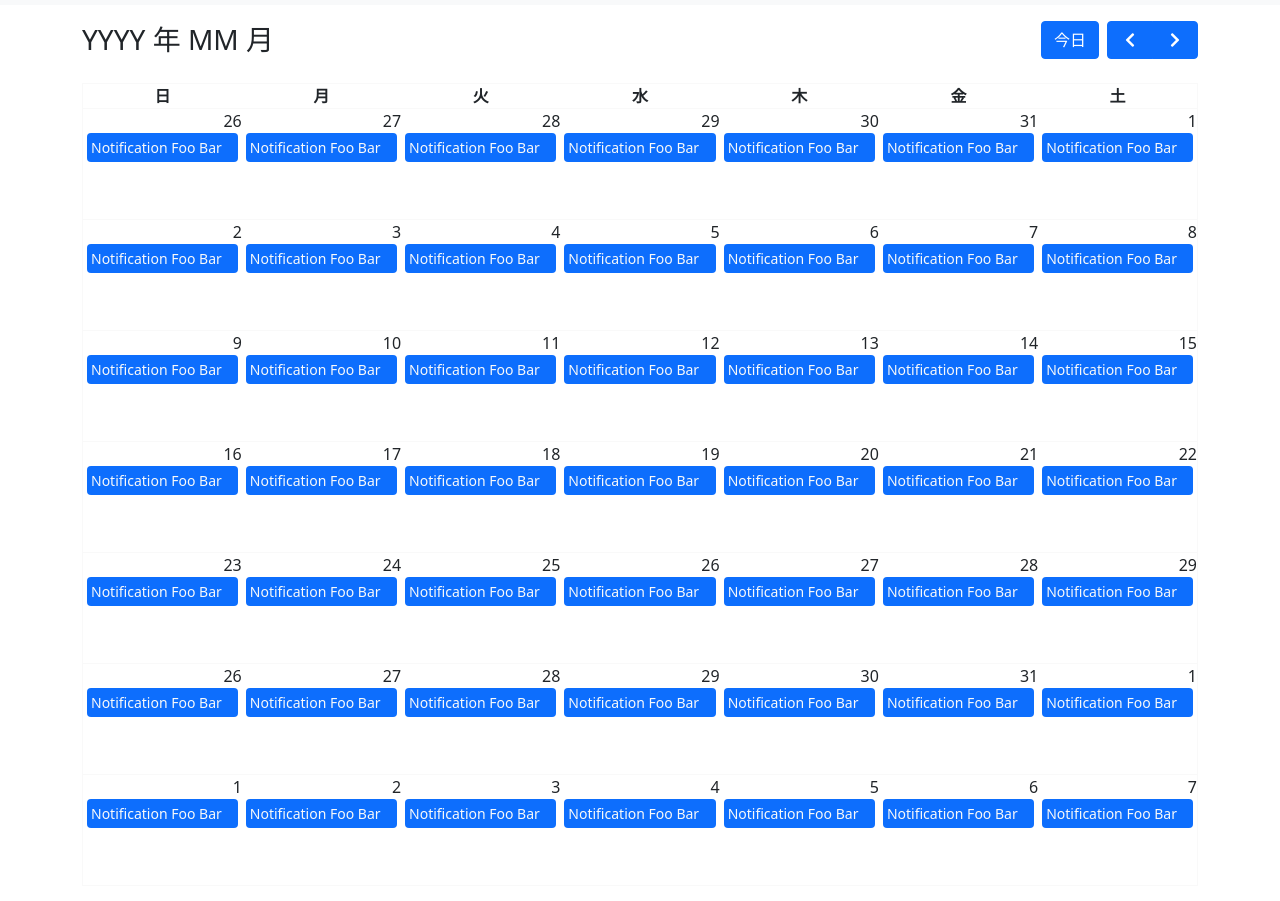
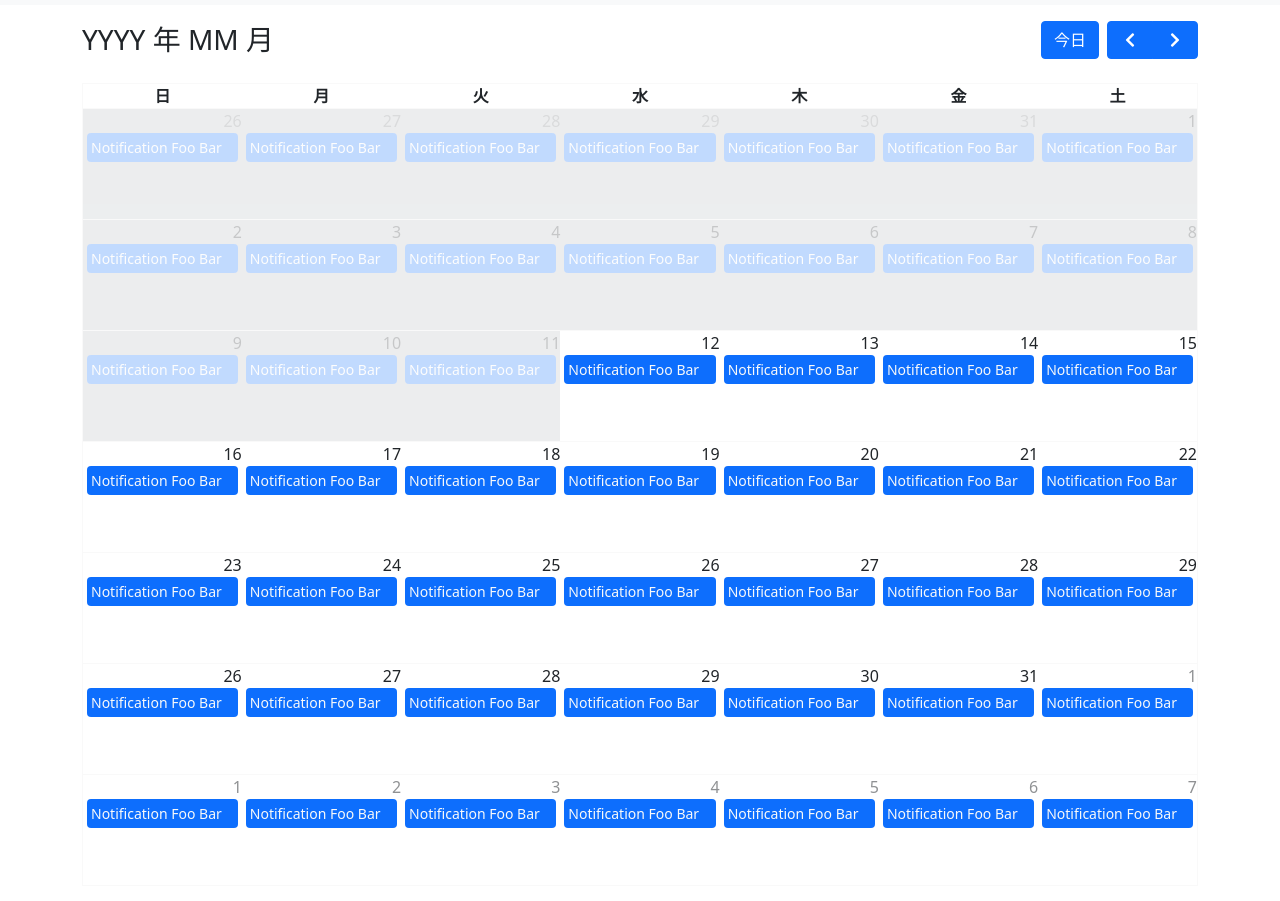
Before and after one commit to yuu-eguci/bootstrap-5.1-study, a plain HTML site: page index.html in a window 1280 px wide. Shown: the part 51-952 px from the top of the page. Drawn offline with nearby package versions, Linux system fonts and the light colour scheme.

Commit message:
🤡 Style for passed date

```diff
--- a/index.html
+++ b/index.html
@@ -146,9 +146,9 @@
         <tbody style="border: #f9f9f9 1px solid;">
           <tr>
             <td data-date="2020-01-26" class="p-0">
-              <div class="position-relative" style="min-height: 110px;">
-                <a href="./application.html?d=2020-01-26" class="stretched-link"></a>
-                <div class="text-end">26</div>
+              <div class="position-relative bg-secondary bg-opacity-50 opacity-25" style="min-height: 110px;"> <!-- Set .bg-secondary .bg-opacity-50 .opacity-25 to indicate this date has passed. -->
+                <!-- <a href="./application.html?d=2020-01-26" class="stretched-link"></a> Remove stretched link for passed date. -->
+                <div class="text-end opacity-50">26</div> <!-- Set .opacity-50 to indicate this date is out of "this month". -->
                 <div class="bg-primary text-light rounded mx-1 small p-1">
                   <div class="overflow-hidden" style="white-space: nowrap;">
                     Notification Foo Bar
@@ -157,9 +157,9 @@
               </div>
             </td>
             <td data-date="2020-01-27" class="p-0">
-              <div class="position-relative" style="min-height: 110px;">
-                <a href="./application.html?d=2020-01-27" class="stretched-link"></a>
-                <div class="text-end">27</div>
+              <div class="position-relative bg-secondary bg-opacity-50 opacity-25" style="min-height: 110px;"> <!-- Set .bg-secondary .bg-opacity-50 .opacity-25 to indicate this date has passed. -->
+                <!-- <a href="./application.html?d=2020-01-27" class="stretched-link"></a> Remove stretched link for passed date. -->
+                <div class="text-end opacity-50">27</div> <!-- Set .opacity-50 to indicate this date is out of "this month". -->
                 <div class="bg-primary text-light rounded mx-1 small p-1">
                   <div class="overflow-hidden" style="white-space: nowrap;">
                     Notification Foo Bar
@@ -168,9 +168,9 @@
               </div>
             </td>
             <td data-date="2020-01-28" class="p-0">
-              <div class="position-relative" style="min-height: 110px;">
-                <a href="./application.html?d=2020-01-28" class="stretched-link"></a>
-                <div class="text-end">28</div>
+              <div class="position-relative bg-secondary bg-opacity-50 opacity-25" style="min-height: 110px;"> <!-- Set .bg-secondary .bg-opacity-50 .opacity-25 to indicate this date has passed. -->
+                <!-- <a href="./application.html?d=2020-01-28" class="stretched-link"></a> Remove stretched link for passed date. -->
+                <div class="text-end opacity-50">28</div> <!-- Set .opacity-50 to indicate this date is out of "this month". -->
                 <div class="bg-primary text-light rounded mx-1 small p-1">
                   <div class="overflow-hidden" style="white-space: nowrap;">
                     Notification Foo Bar
@@ -179,9 +179,9 @@
               </div>
             </td>
             <td data-date="2020-01-29" class="p-0">
-              <div class="position-relative" style="min-height: 110px;">
-                <a href="./application.html?d=2020-01-29" class="stretched-link"></a>
-                <div class="text-end">29</div>
+              <div class="position-relative bg-secondary bg-opacity-50 opacity-25" style="min-height: 110px;"> <!-- Set .bg-secondary .bg-opacity-50 .opacity-25 to indicate this date has passed. -->
+                <!-- <a href="./application.html?d=2020-01-29" class="stretched-link"></a> Remove stretched link for passed date. -->
+                <div class="text-end opacity-50">29</div> <!-- Set .opacity-50 to indicate this date is out of "this month". -->
                 <div class="bg-primary text-light rounded mx-1 small p-1">
                   <div class="overflow-hidden" style="white-space: nowrap;">
                     Notification Foo Bar
@@ -190,9 +190,9 @@
               </div>
             </td>
             <td data-date="2020-01-30" class="p-0">
-              <div class="position-relative" style="min-height: 110px;">
-                <a href="./application.html?d=2020-01-30" class="stretched-link"></a>
-                <div class="text-end">30</div>
+              <div class="position-relative bg-secondary bg-opacity-50 opacity-25" style="min-height: 110px;"> <!-- Set .bg-secondary .bg-opacity-50 .opacity-25 to indicate this date has passed. -->
+                <!-- <a href="./application.html?d=2020-01-30" class="stretched-link"></a> Remove stretched link for passed date. -->
+                <div class="text-end opacity-50">30</div> <!-- Set .opacity-50 to indicate this date is out of "this month". -->
                 <div class="bg-primary text-light rounded mx-1 small p-1">
                   <div class="overflow-hidden" style="white-space: nowrap;">
                     Notification Foo Bar
@@ -201,9 +201,9 @@
               </div>
             </td>
             <td data-date="2020-01-31" class="p-0">
-              <div class="position-relative" style="min-height: 110px;">
-                <a href="./application.html?d=2020-01-31" class="stretched-link"></a>
-                <div class="text-end">31</div>
+              <div class="position-relative bg-secondary bg-opacity-50 opacity-25" style="min-height: 110px;"> <!-- Set .bg-secondary .bg-opacity-50 .opacity-25 to indicate this date has passed. -->
+                <!-- <a href="./application.html?d=2020-01-31" class="stretched-link"></a> Remove stretched link for passed date. -->
+                <div class="text-end opacity-50">31</div> <!-- Set .opacity-50 to indicate this date is out of "this month". -->
                 <div class="bg-primary text-light rounded mx-1 small p-1">
                   <div class="overflow-hidden" style="white-space: nowrap;">
                     Notification Foo Bar
@@ -212,8 +212,8 @@
               </div>
             </td>
             <td data-date="2020-02-01" class="p-0">
-              <div class="position-relative" style="min-height: 110px;">
-                <a href="./application.html?d=2020-02-01" class="stretched-link"></a>
+              <div class="position-relative bg-secondary bg-opacity-50 opacity-25" style="min-height: 110px;"> <!-- Set .bg-secondary .bg-opacity-50 .opacity-25 to indicate this date has passed. -->
+                <!-- <a href="./application.html?d=2020-02-01" class="stretched-link"></a> Remove stretched link for passed date. -->
                 <div class="text-end">1</div>
                 <div class="bg-primary text-light rounded mx-1 small p-1">
                   <div class="overflow-hidden" style="white-space: nowrap;">
@@ -225,8 +225,8 @@
           </tr>
           <tr>
             <td data-date="2020-02-02" class="p-0">
-              <div class="position-relative" style="min-height: 110px;">
-                <a href="./application.html?d=2020-02-02" class="stretched-link"></a>
+              <div class="position-relative bg-secondary bg-opacity-50 opacity-25" style="min-height: 110px;"> <!-- Set .bg-secondary .bg-opacity-50 .opacity-25 to indicate this date has passed. -->
+                <!-- <a href="./application.html?d=2020-02-02" class="stretched-link"></a> Remove stretched link for passed date. -->
                 <div class="text-end">2</div>
                 <div class="bg-primary text-light rounded mx-1 small p-1">
                   <div class="overflow-hidden" style="white-space: nowrap;">
@@ -236,8 +236,8 @@
               </div>
             </td>
             <td data-date="2020-02-03" class="p-0">
-              <div class="position-relative" style="min-height: 110px;">
-                <a href="./application.html?d=2020-02-03" class="stretched-link"></a>
+              <div class="position-relative bg-secondary bg-opacity-50 opacity-25" style="min-height: 110px;"> <!-- Set .bg-secondary .bg-opacity-50 .opacity-25 to indicate this date has passed. -->
+                <!-- <a href="./application.html?d=2020-02-03" class="stretched-link"></a> Remove stretched link for passed date. -->
                 <div class="text-end">3</div>
                 <div class="bg-primary text-light rounded mx-1 small p-1">
                   <div class="overflow-hidden" style="white-space: nowrap;">
@@ -247,8 +247,8 @@
               </div>
             </td>
             <td data-date="2020-02-04" class="p-0">
-              <div class="position-relative" style="min-height: 110px;">
-                <a href="./application.html?d=2020-02-04" class="stretched-link"></a>
+              <div class="position-relative bg-secondary bg-opacity-50 opacity-25" style="min-height: 110px;"> <!-- Set .bg-secondary .bg-opacity-50 .opacity-25 to indicate this date has passed. -->
+                <!-- <a href="./application.html?d=2020-02-04" class="stretched-link"></a> Remove stretched link for passed date. -->
                 <div class="text-end">4</div>
                 <div class="bg-primary text-light rounded mx-1 small p-1">
                   <div class="overflow-hidden" style="white-space: nowrap;">
@@ -258,8 +258,8 @@
               </div>
             </td>
             <td data-date="2020-02-05" class="p-0">
-              <div class="position-relative" style="min-height: 110px;">
-                <a href="./application.html?d=2020-02-05" class="stretched-link"></a>
+              <div class="position-relative bg-secondary bg-opacity-50 opacity-25" style="min-height: 110px;"> <!-- Set .bg-secondary .bg-opacity-50 .opacity-25 to indicate this date has passed. -->
+                <!-- <a href="./application.html?d=2020-02-05" class="stretched-link"></a> Remove stretched link for passed date. -->
                 <div class="text-end">5</div>
                 <div class="bg-primary text-light rounded mx-1 small p-1">
                   <div class="overflow-hidden" style="white-space: nowrap;">
@@ -269,8 +269,8 @@
               </div>
             </td>
             <td data-date="2020-02-06" class="p-0">
-              <div class="position-relative" style="min-height: 110px;">
-                <a href="./application.html?d=2020-02-06" class="stretched-link"></a>
+              <div class="position-relative bg-secondary bg-opacity-50 opacity-25" style="min-height: 110px;"> <!-- Set .bg-secondary .bg-opacity-50 .opacity-25 to indicate this date has passed. -->
+                <!-- <a href="./application.html?d=2020-02-06" class="stretched-link"></a> Remove stretched link for passed date. -->
                 <div class="text-end">6</div>
                 <div class="bg-primary text-light rounded mx-1 small p-1">
                   <div class="overflow-hidden" style="white-space: nowrap;">
@@ -280,8 +280,8 @@
               </div>
             </td>
             <td data-date="2020-02-07" class="p-0">
-              <div class="position-relative" style="min-height: 110px;">
-                <a href="./application.html?d=2020-02-07" class="stretched-link"></a>
+              <div class="position-relative bg-secondary bg-opacity-50 opacity-25" style="min-height: 110px;"> <!-- Set .bg-secondary .bg-opacity-50 .opacity-25 to indicate this date has passed. -->
+                <!-- <a href="./application.html?d=2020-02-07" class="stretched-link"></a> Remove stretched link for passed date. -->
                 <div class="text-end">7</div>
                 <div class="bg-primary text-light rounded mx-1 small p-1">
                   <div class="overflow-hidden" style="white-space: nowrap;">
@@ -291,8 +291,8 @@
               </div>
             </td>
             <td data-date="2020-02-08" class="p-0">
-              <div class="position-relative" style="min-height: 110px;">
-                <a href="./application.html?d=2020-02-08" class="stretched-link"></a>
+              <div class="position-relative bg-secondary bg-opacity-50 opacity-25" style="min-height: 110px;"> <!-- Set .bg-secondary .bg-opacity-50 .opacity-25 to indicate this date has passed. -->
+                <!-- <a href="./application.html?d=2020-02-08" class="stretched-link"></a> Remove stretched link for passed date. -->
                 <div class="text-end">8</div>
                 <div class="bg-primary text-light rounded mx-1 small p-1">
                   <div class="overflow-hidden" style="white-space: nowrap;">
@@ -304,8 +304,8 @@
           </tr>
           <tr>
             <td data-date="2020-02-09" class="p-0">
-              <div class="position-relative" style="min-height: 110px;">
-                <a href="./application.html?d=2020-02-09" class="stretched-link"></a>
+              <div class="position-relative bg-secondary bg-opacity-50 opacity-25" style="min-height: 110px;"> <!-- Set .bg-secondary .bg-opacity-50 .opacity-25 to indicate this date has passed. -->
+                <!-- <a href="./application.html?d=2020-02-09" class="stretched-link"></a> Remove stretched link for passed date. -->
                 <div class="text-end">9</div>
                 <div class="bg-primary text-light rounded mx-1 small p-1">
                   <div class="overflow-hidden" style="white-space: nowrap;">
@@ -315,8 +315,8 @@
               </div>
             </td>
             <td data-date="2020-02-10" class="p-0">
-              <div class="position-relative" style="min-height: 110px;">
-                <a href="./application.html?d=2020-02-10" class="stretched-link"></a>
+              <div class="position-relative bg-secondary bg-opacity-50 opacity-25" style="min-height: 110px;"> <!-- Set .bg-secondary .bg-opacity-50 .opacity-25 to indicate this date has passed. -->
+                <!-- <a href="./application.html?d=2020-02-10" class="stretched-link"></a> Remove stretched link for passed date. -->
                 <div class="text-end">10</div>
                 <div class="bg-primary text-light rounded mx-1 small p-1">
                   <div class="overflow-hidden" style="white-space: nowrap;">
@@ -326,8 +326,8 @@
               </div>
             </td>
             <td data-date="2020-02-11" class="p-0">
-              <div class="position-relative" style="min-height: 110px;">
-                <a href="./application.html?d=2020-02-11" class="stretched-link"></a>
+              <div class="position-relative bg-secondary bg-opacity-50 opacity-25" style="min-height: 110px;"> <!-- Set .bg-secondary .bg-opacity-50 .opacity-25 to indicate this date has passed. -->
+                <!-- <a href="./application.html?d=2020-02-11" class="stretched-link"></a> Remove stretched link for passed date. -->
                 <div class="text-end">11</div>
                 <div class="bg-primary text-light rounded mx-1 small p-1">
                   <div class="overflow-hidden" style="white-space: nowrap;">
@@ -609,7 +609,7 @@
             <td data-date="2020-02-01" class="p-0">
               <div class="position-relative" style="min-height: 110px;">
                 <a href="./application.html?d=2020-02-01" class="stretched-link"></a>
-                <div class="text-end">1</div>
+                <div class="text-end opacity-50">1</div> <!-- Set .opacity-50 to indicate this date is out of "this month". -->
                 <div class="bg-primary text-light rounded mx-1 small p-1">
                   <div class="overflow-hidden" style="white-space: nowrap;">
                     Notification Foo Bar
@@ -622,7 +622,7 @@
             <td data-date="2020-03-01" class="p-0">
               <div class="position-relative" style="min-height: 110px;">
                 <a href="./application.html?d=2020-03-01" class="stretched-link"></a>
-                <div class="text-end">1</div>
+                <div class="text-end opacity-50">1</div> <!-- Set .opacity-50 to indicate this date is out of "this month". -->
                 <div class="bg-primary text-light rounded mx-1 small p-1">
                   <div class="overflow-hidden" style="white-space: nowrap;">
                     Notification Foo Bar
@@ -633,7 +633,7 @@
             <td data-date="2020-03-02" class="p-0">
               <div class="position-relative" style="min-height: 110px;">
                 <a href="./application.html?d=2020-03-02" class="stretched-link"></a>
-                <div class="text-end">2</div>
+                <div class="text-end opacity-50">2</div> <!-- Set .opacity-50 to indicate this date is out of "this month". -->
                 <div class="bg-primary text-light rounded mx-1 small p-1">
                   <div class="overflow-hidden" style="white-space: nowrap;">
                     Notification Foo Bar
@@ -644,7 +644,7 @@
             <td data-date="2020-03-03" class="p-0">
               <div class="position-relative" style="min-height: 110px;">
                 <a href="./application.html?d=2020-03-03" class="stretched-link"></a>
-                <div class="text-end">3</div>
+                <div class="text-end opacity-50">3</div> <!-- Set .opacity-50 to indicate this date is out of "this month". -->
                 <div class="bg-primary text-light rounded mx-1 small p-1">
                   <div class="overflow-hidden" style="white-space: nowrap;">
                     Notification Foo Bar
@@ -655,7 +655,7 @@
             <td data-date="2020-03-04" class="p-0">
               <div class="position-relative" style="min-height: 110px;">
                 <a href="./application.html?d=2020-03-04" class="stretched-link"></a>
-                <div class="text-end">4</div>
+                <div class="text-end opacity-50">4</div> <!-- Set .opacity-50 to indicate this date is out of "this month". -->
                 <div class="bg-primary text-light rounded mx-1 small p-1">
                   <div class="overflow-hidden" style="white-space: nowrap;">
                     Notification Foo Bar
@@ -666,7 +666,7 @@
             <td data-date="2020-03-05" class="p-0">
               <div class="position-relative" style="min-height: 110px;">
                 <a href="./application.html?d=2020-03-05" class="stretched-link"></a>
-                <div class="text-end">5</div>
+                <div class="text-end opacity-50">5</div> <!-- Set .opacity-50 to indicate this date is out of "this month". -->
                 <div class="bg-primary text-light rounded mx-1 small p-1">
                   <div class="overflow-hidden" style="white-space: nowrap;">
                     Notification Foo Bar
@@ -677,7 +677,7 @@
             <td data-date="2020-03-06" class="p-0">
               <div class="position-relative" style="min-height: 110px;">
                 <a href="./application.html?d=2020-03-06" class="stretched-link"></a>
-                <div class="text-end">6</div>
+                <div class="text-end opacity-50">6</div> <!-- Set .opacity-50 to indicate this date is out of "this month". -->
                 <div class="bg-primary text-light rounded mx-1 small p-1">
                   <div class="overflow-hidden" style="white-space: nowrap;">
                     Notification Foo Bar
@@ -688,7 +688,7 @@
             <td data-date="2020-03-07" class="p-0">
               <div class="position-relative" style="min-height: 110px;">
                 <a href="./application.html?d=2020-03-07" class="stretched-link"></a>
-                <div class="text-end">7</div>
+                <div class="text-end opacity-50">7</div> <!-- Set .opacity-50 to indicate this date is out of "this month". -->
                 <div class="bg-primary text-light rounded mx-1 small p-1">
                   <div class="overflow-hidden" style="white-space: nowrap;">
                     Notification Foo Bar
```
